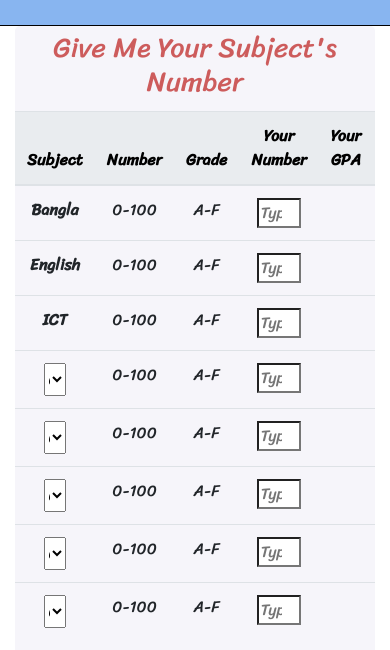
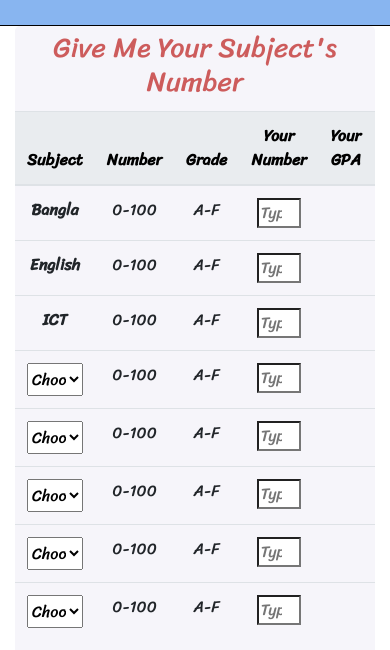
Before and after one commit to MAHBUB-HASAN-HIRA/convert-result-to-grade, a plain HTML site: page index.html in a window 390 px wide. Shown: the part 194-844 px from the top of the page. Drawn offline with nearby package versions, Linux system fonts and the light colour scheme.

Commit message:
select option width increase for mobile

```diff
--- a/style.css
+++ b/style.css
@@ -91,4 +91,7 @@ input:focus{
         .btn-success{
             margin-left: 15px;
         }
+        .select_op{
+            width: 100%;
+        }
 }
```
